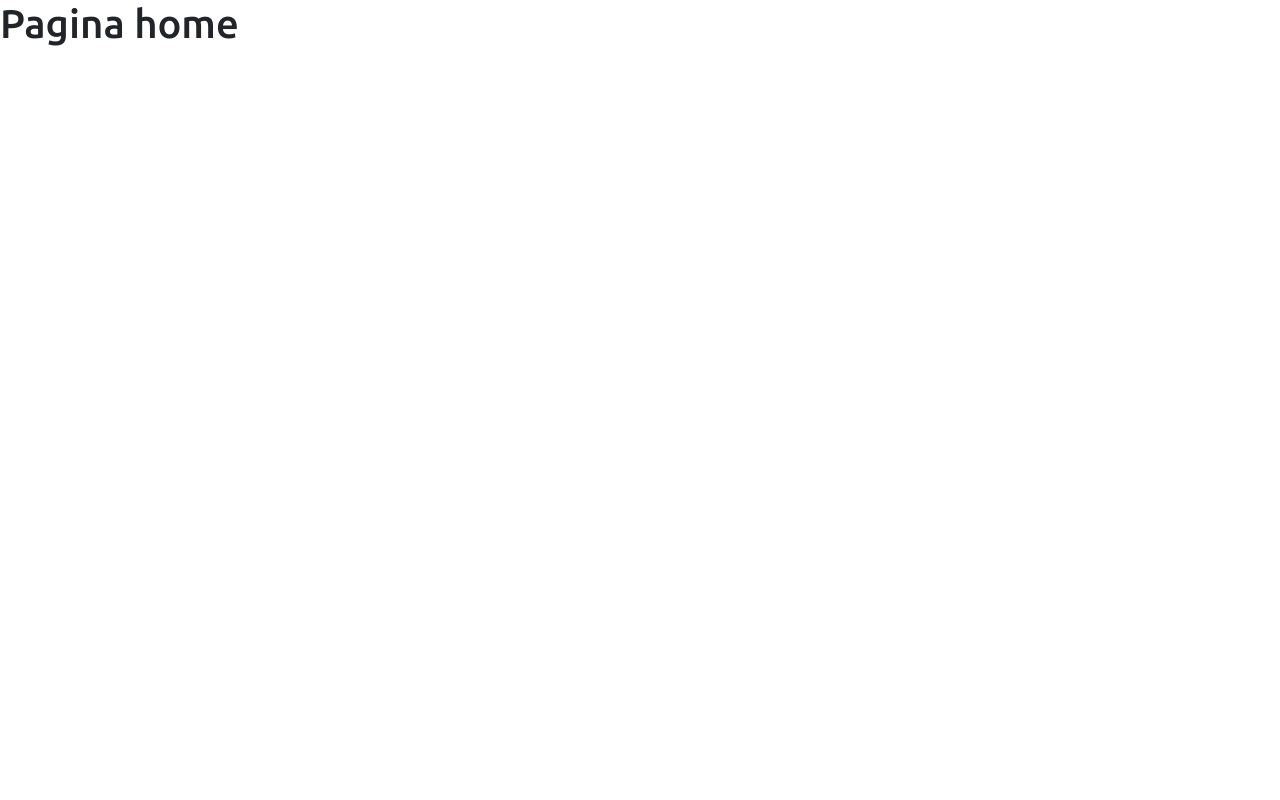
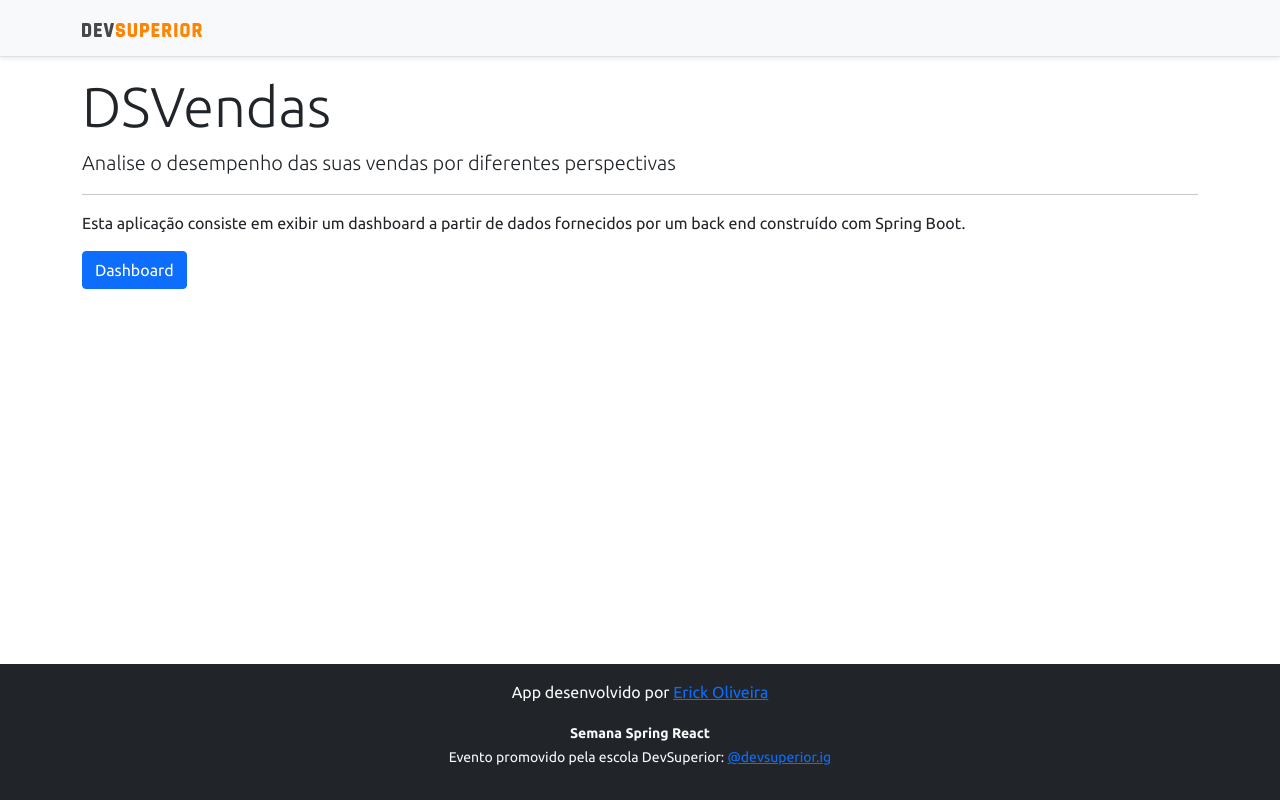
Before and after one commit to erickos-dev/projeto-sds3, a React (Create React App) app in the folder frontend/: page / in a window 1280 px wide. Built offline with nearby package versions, Linux system fonts and the light colour scheme.

Commit message:
COMMIT: Home, navigation

```diff
--- a/frontend/src/components/NavBar/index.tsx
+++ b/frontend/src/components/NavBar/index.tsx
@@ -1,10 +1,13 @@
 import ImgDsDark from 'assets/img/ds-dark.svg';
+import { Link } from 'react-router-dom';
 const NavBar = () => {
     return (
         <div className="d-flex flex-column flex-md-row align-items-center p-3 px-md-4 mb-3 bg-light border-bottom shadow-sm">
             <div className="container">
                 <nav className="my-2 my-md-0 mr-md-3">
-                    <img  alt="DevSuperior" width="120" />
+                    <Link to="/">
+                        <img src={ImgDsDark} alt="DevSuperior" width="120" />
+                    </Link>
                 </nav>
             </div>
         </div>
--- a/frontend/src/pages/Home/index.tsx
+++ b/frontend/src/pages/Home/index.tsx
@@ -1,8 +1,22 @@
+import Footer from "components/Footer";
+import NavBar from "components/NavBar";
+import { Link } from "react-router-dom";
+
 const Home = () => {
     return (
-        <div>
-           <h1>Pagina home</h1>
-        </div>
+        <>
+        <NavBar></NavBar>
+            <div className="container">
+                <div className="jumbotron">
+                    <h1 className="display-4">DSVendas</h1>
+                    <p className="lead">Analise o desempenho das suas vendas por diferentes perspectivas</p>
+                    <hr />
+                    <p>Esta aplicação consiste em exibir um dashboard a partir de dados fornecidos por um back end construído com Spring Boot.</p>
+                </div>
+                <Link className="btn btn-primary" to="/dashboard">Dashboard</Link>
+            </div>
+            <Footer></Footer>
+        </>
     );
 }
 
```
